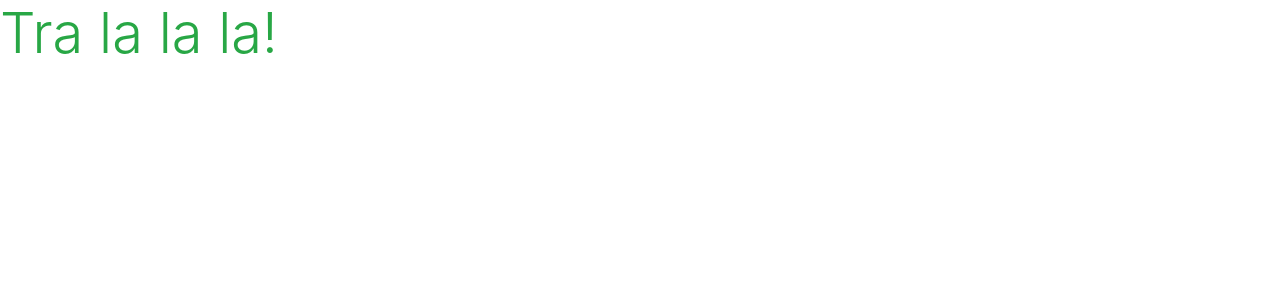
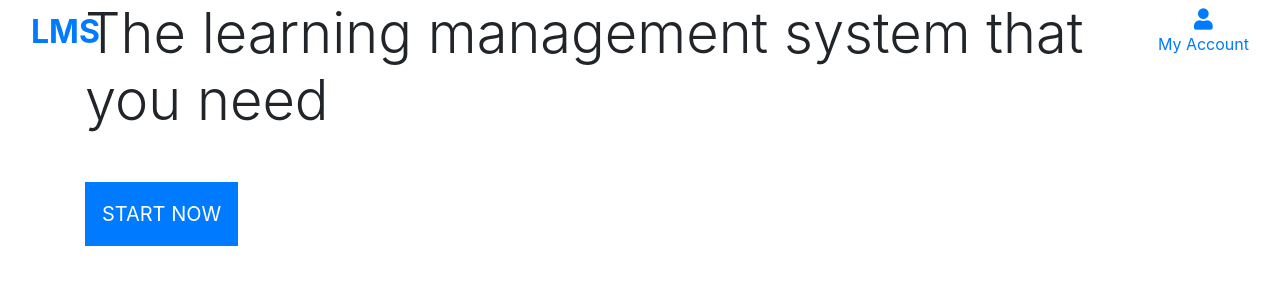
Before and after one commit to onisstudio/learning-management-system-ms4, a Django app: page / in a window 1280 px wide. Shown: the top 300 px of the page. Run offline with Django 3.2, Linux system fonts and the light colour scheme; some libraries are stand-ins or nearby versions.

Commit message:
Added header for the main page

```diff
--- a/learning_management_system/home/templates/home/index.html
+++ b/learning_management_system/home/templates/home/index.html
@@ -1,5 +1,26 @@
 {% extends "base.html" %}
 
+{% block page_header %}
+    <div class="container header-container">
+        <div class="row">
+            <div class="col"></div>
+        </div>
+    </div>
+{% endblock %}
+
 {% block content %}
-    <h1 class="display-4 text-success">Tra la la la!</h1>
+    <div class="container h-100">
+        <div class="row h-100">
+            <div class="col my-auto">
+                <h1 class="display-4 text-black">
+                    The learning management system that you need
+                </h1>
+                <div class="my-5">
+                    <h4>
+                        <a href="" class="btn btn-lg btn-primary rounded-0 text-uppercase py-3">Start Now</a>
+                    </h4>
+                </div>
+            </div>
+        </div>
+    </div>
 {% endblock %}
--- a/learning_management_system/templates/base.html
+++ b/learning_management_system/templates/base.html
@@ -15,6 +15,8 @@
     {% block corecss %}
     <link rel="stylesheet" href="https://stackpath.bootstrapcdn.com/bootstrap/4.4.1/css/bootstrap.min.css"
         integrity="sha384-Vkoo8x4CGsO3+Hhxv8T/Q5PaXtkKtu6ug5TOeNV6gBiFeWPGFN9MuhOf23Q9Ifjh" crossorigin="anonymous">
+    <link rel="stylesheet" href="https://cdnjs.cloudflare.com/ajax/libs/font-awesome/5.12.0-2/css/all.min.css"
+        integrity="sha256-46r060N2LrChLLb5zowXQ72/iKKNiw/lAmygmHExk/o=" crossorigin="anonymous" />
     {% endblock %}
 
     {% block extra_css %}
@@ -39,7 +41,40 @@
 </head>
 
 <body>
-    <header class="container-fluid fixed-top"></header>
+    <header class="container-fluid fixed-top">
+        <div class="row">
+            <div class="col-12 col-lg-6 my-auto py-1 py-lg-0 text-center text-lg-left">
+                <a href="{% url 'home' %}" class="nav-link">
+                    <h2 class="text-black my-0"><strong>LMS</strong></h2>
+                </a>
+            </div>
+            <div class="col-12 col-lg-6 my-auto py-1 py-lg-0">
+                <ul class="list-inline list-unstyled text-center text-lg-right my-0">
+                    <li class="list-inline-item dropdown">
+                        <a class="text-black nav-link" href="#" id="user-options" data-toggle="dropdown"
+                            aria-haspopup="true" aria-expanded="false">
+                            <div class="text-center">
+                                <div><i class="fas fa-user fa-lg"></i></div>
+                                <p class="my-0">My Account</p>
+                            </div>
+                        </a>
+                        <div class="dropdown-menu border-0" aria-labelledby="user-options">
+                            {% if request.user.is_authenticated %}
+                            {% if request.user.is_superuser %}
+                            <a href="" class="dropdown-item">Course Management</a>
+                            {% endif %}
+                            <a href="" class="dropdown-item">My Profile</a>
+                            <a href="{% url 'account_logout' %}" class="dropdown-item">Logout</a>
+                            {% else %}
+                            <a href="{% url 'account_signup' %}" class="dropdown-item">Register</a>
+                            <a href="{% url 'account_login' %}" class="dropdown-item">Login</a>
+                            {% endif %}
+                        </div>
+                    </li>
+                </ul>
+            </div>
+        </div>
+    </header>
 
     {% if messages %}
     <div class="message-container"></div>
```
